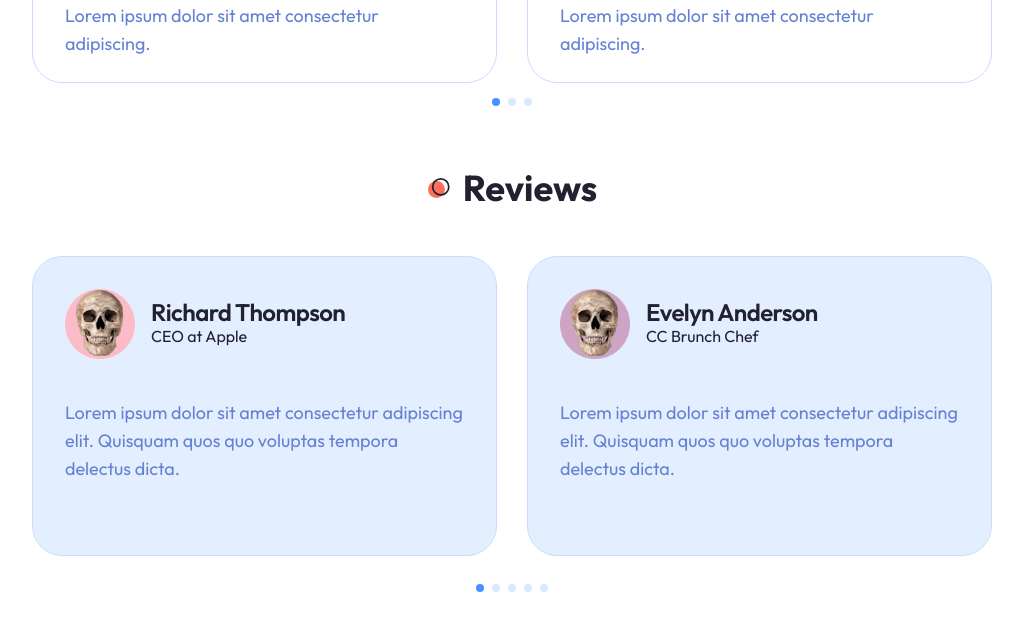
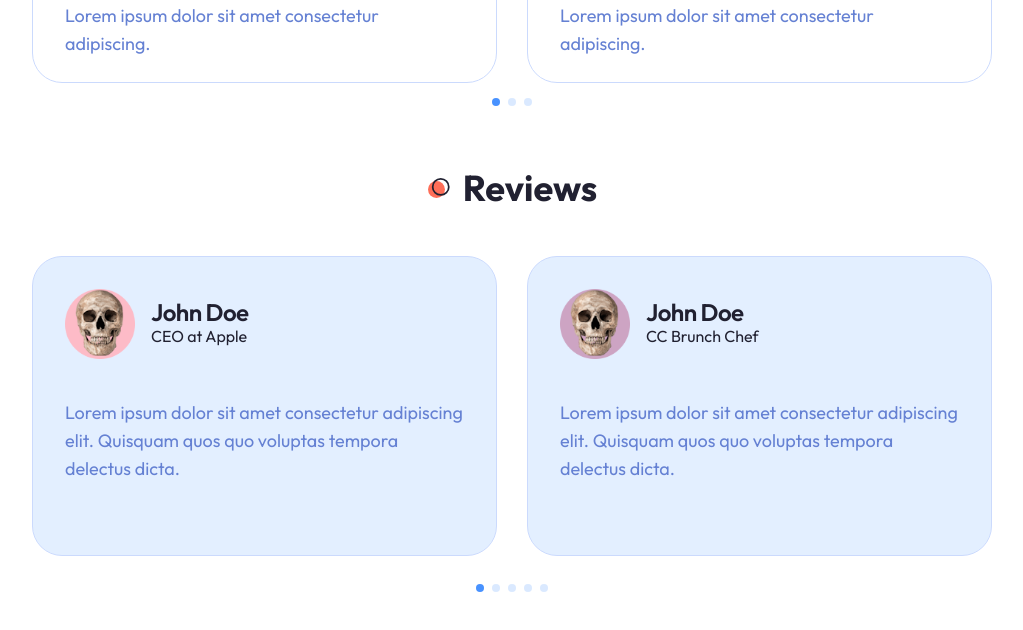
Before and after one commit to danpellegrino/tjsportfolio, a Next.js app: page / in a window 1280 px wide. Shown: the part 3235-3865 px from the top of the page, without its empty margins (128-1151 px from the left). Built offline with nearby package versions, Linux system fonts and the light colour scheme.

Commit message:
Update names in Reviews component

```diff
--- a/components/Reviews.jsx
+++ b/components/Reviews.jsx
@@ -22,14 +22,14 @@ import { Pagination } from "swiper/modules";
 const reviewsData = [
   {
     avatar: "/reviews/avatar-1.png",
-    name: "Richard Thompson",
+    name: "John Doe",
     job: "CEO at Apple",
     review:
       "Lorem ipsum dolor sit amet consectetur adipiscing elit. Quisquam quos quo voluptas tempora delectus dicta.",
   },
   {
     avatar: "/reviews/avatar-2.png",
-    name: "Evelyn Anderson",
+    name: "John Doe",
     job: "CC Brunch Chef",
     review:
       "Lorem ipsum dolor sit amet consectetur adipiscing elit. Quisquam quos quo voluptas tempora delectus dicta.",
@@ -50,7 +50,7 @@ const reviewsData = [
   },
   {
     avatar: "/reviews/avatar-5.png",
-    name: "Emily Smith",
+    name: "John Doe",
     job: "SGU creative design coordinator",
     review:
       "Lorem ipsum dolor sit amet consectetur adipiscing elit. Quisquam quos quo voluptas tempora delectus dicta.",
```
